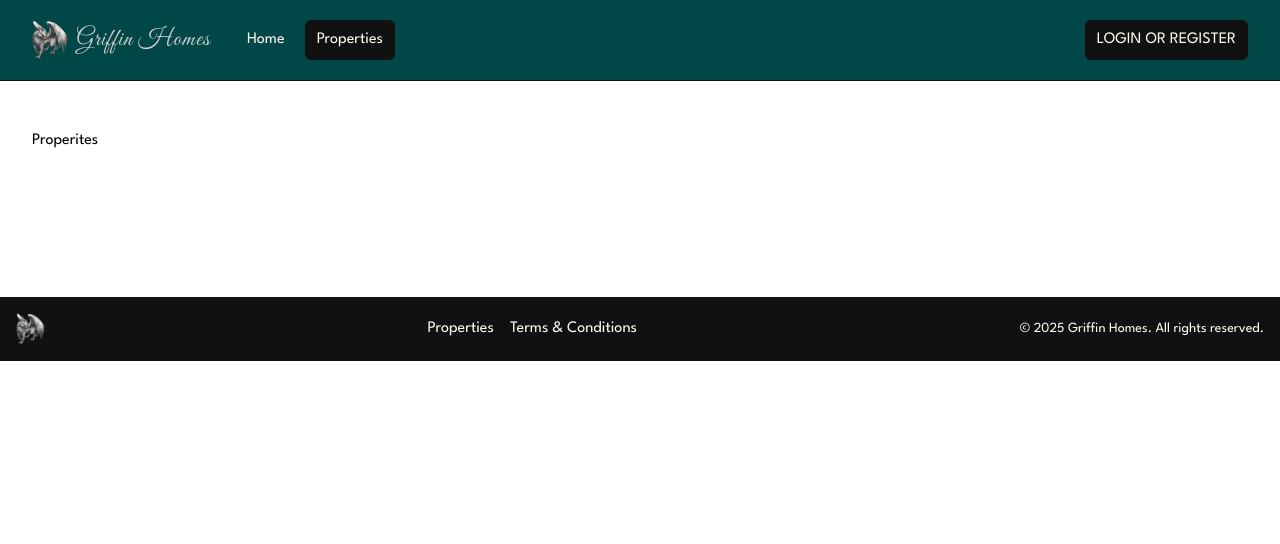
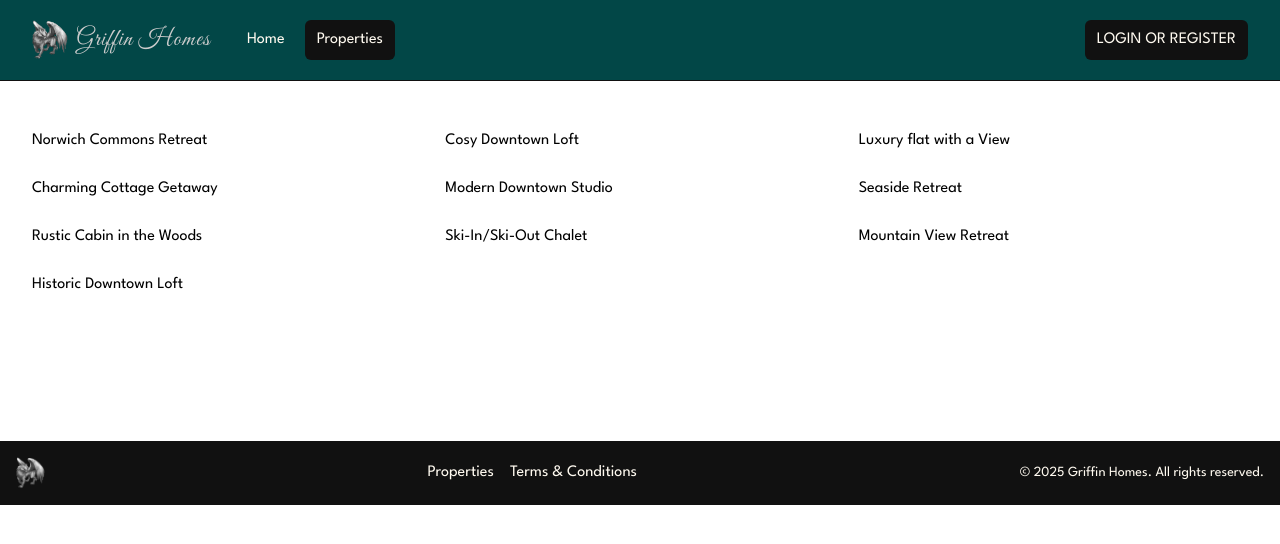
Before and after one commit to Nimira43/Griffin-Homes, a Next.js app: page /properties in a window 1280 px wide. Shown: the top 544 px of the page. Built offline with nearby package versions, Linux system fonts and the light colour scheme.

Commit message:
PropertyCard component created.

```diff
--- a/app/properties/page.jsx
+++ b/app/properties/page.jsx
@@ -5,7 +5,13 @@
     <section className='px-4 py-6'>
       <div className='container-xl lg:container m-auto px-4 py-6'>
         {properties.length === 0 ? (<p>No Properties Found</p>) : (
-          <p>Properites</p>
+          <div className='grid grid-cols-1 md:grid-cols-3 gap-6'>
+            {
+              properties.map((property) => (
+                <div>{property.name}</div>
+              ))
+            }
+          </div>
         ) }
       </div>
     </section>
```
